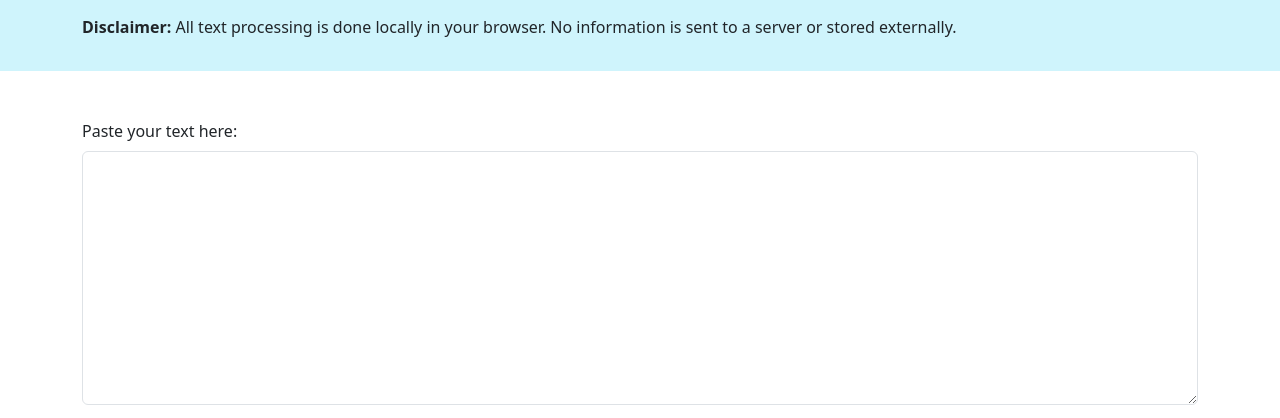
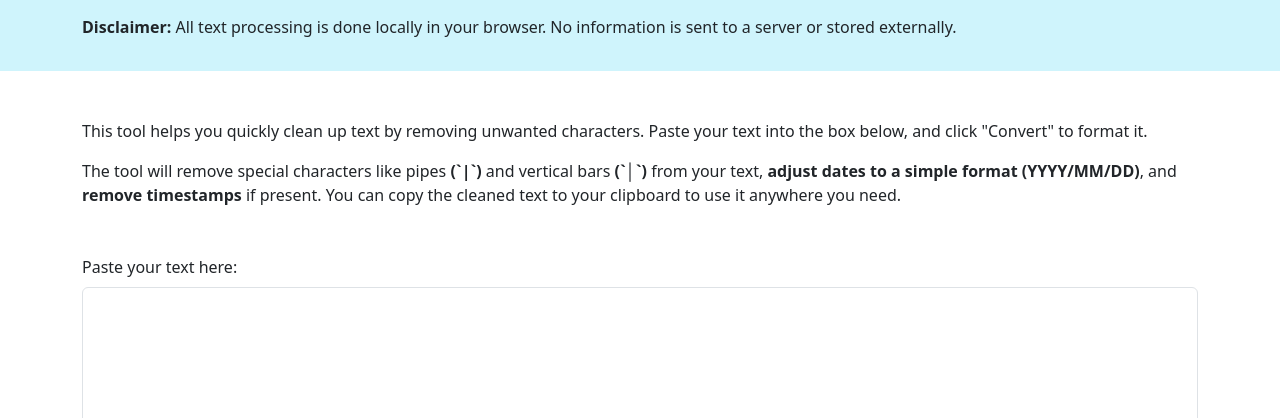
Before and after one commit to aaact-aatia/character-removal-fork, a plain HTML site: page index.html in a window 1280 px wide. Shown: the part 73-491 px from the top of the page. Drawn offline with nearby package versions, Linux system fonts and the light colour scheme.

Commit message:
add description paragraph to explain text cleaning tool functionality

```diff
--- a/index.html
+++ b/index.html
@@ -16,6 +16,12 @@
 			<div class="container">
 				<p class="my-3"><strong>Disclaimer:</strong> All text processing is done locally in your browser. No information is sent to a server or stored externally.</p>
 			</div>
+		</div>
+
+		<!-- Description Paragraph -->
+		<div class="container mt-5">
+			<p>This tool helps you quickly clean up text by removing unwanted characters. Paste your text into the box below, and click "Convert" to format it.</p>
+			<p>The tool will remove special characters like pipes <strong>(`|`)</strong> and vertical bars <strong>(`│`)</strong> from your text, <strong>adjust dates to a simple format (YYYY/MM/DD)</strong>, and <strong>remove timestamps</strong> if present. You can copy the cleaned text to your clipboard to use it anywhere you need.</p>
 		</div>
 
 		<div class="container mt-5">
```
